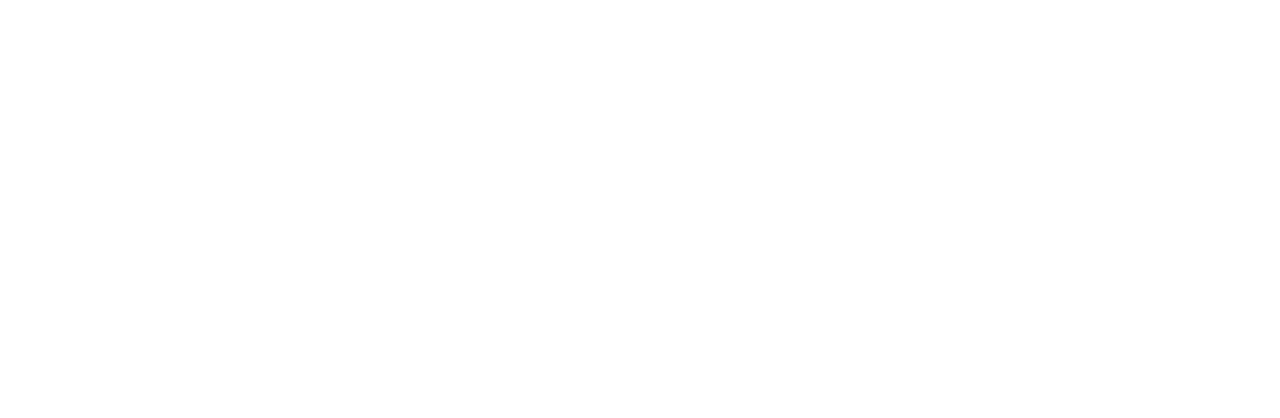
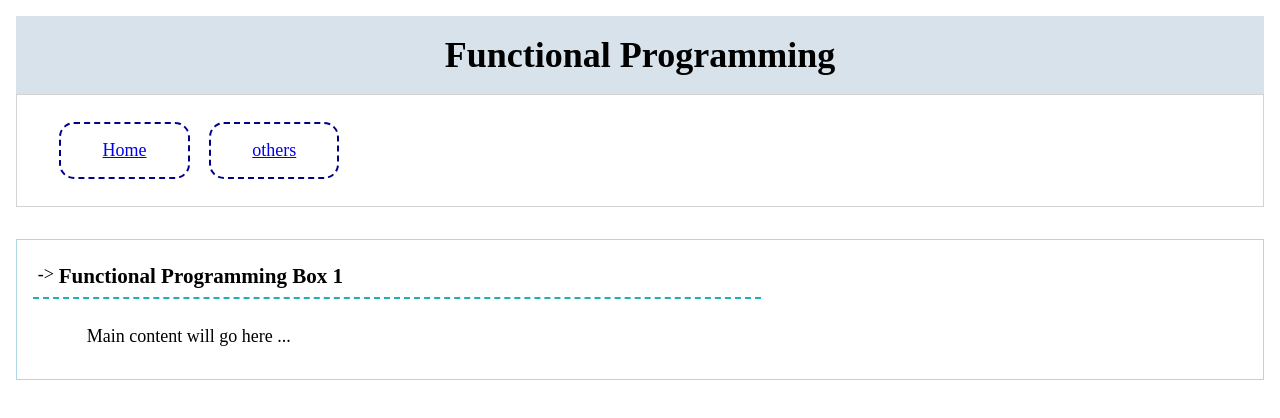
Before and after one commit to hassana9197/functional-programming, a website: page index.html in a window 1280 px wide. Drawn offline with nearby package versions, Linux system fonts and the light colour scheme.

Commit message:
commit again :)

```diff
--- a/index.html
+++ b/index.html
@@ -6,14 +6,51 @@
           content="width=device-width, user-scalable=no, initial-scale=1.0, maximum-scale=1.0, minimum-scale=1.0">
     <meta http-equiv="X-UA-Compatible" content="ie=edge">
     <title>Functional Programming</title>
+    <link rel="stylesheet" href="public/src/css/style.css">
 </head>
 <body>
 
     <div id="allContent" >
-        <header></header>
+        <!-- START OF SITE HEADER -->
+        <header id="siteHeader" >
+            <div id="siteTitle" >
+                <h1 id="siteTitleText" >Functional Programming</h1>
+            </div>
+            <nav id="siteMenuBar" >
+                <ul id="siteMenuBarList" >
+                    <li id="siteMenuBarListItem1" >
+                        <a id="siteMenuBarListItem1Link" href="./" >Home</a>
+                    </li>
+                    <li id="siteMenuBarListItem2" >
+                        <a id="siteMenuBarListItem2Link" href="#" >others</a>
+                    </li>
+                </ul>
+            </nav>
+        </header>
+        <!-- END OF SITE HEADER -->
+
+        <!-- START OF MAIN CONTENT -->
+        <main>
+            <div id="content">
+                <article id="box1" class="content-box">
+                    <header>
+                        <h3>Functional Programming Box 1</h3>
+                    </header>
+                    <section class="content-item-body" >
+                        <p>Main content will go here ...</p>
+                    </section>
+                </article>
+            </div>
+        </main>
+        <!-- END OF MAIN CONTENT -->
+
     </div>
 
-    <div id="scripts">
+    <div id="scripts" style="display: none" >
+        <div id="librariesScripts">
+            <script src="node_modules/lodash/lodash.min.js" ></script>
+            <script src="node_modules/ramda/dist/ramda.min.js"></script>
+        </div>
         <script src="./index.js"></script>
         <script>
             /** Git Learning Web App*/
--- a/index.js
+++ b/index.js
@@ -0,0 +1,33 @@
+'use strict';
+
+/** Chapter 3: Few Data Structures, Many Operations */
+function fact(number) {
+    if (number < 0) {
+        throw new Error('Please insert number bigger than zero!');
+    }
+
+    if (number === 0 || number === 1) {
+        return 1;
+    }
+
+    return number * fact(number - 1);
+
+}
+
+class Person {
+    constructor(firstName, lastName) {
+        this.firstName = firstName;
+        this.lastName = lastName;
+    }
+}
+
+const p1 = new Person('a', 'b');
+const p2 = new Person('c', 'd');
+const p3 = new Person('e', 'f');
+const p4 = new Person('g', 'h');
+
+const persons = [p1, p2, p3, p4];
+
+_.each(persons, s => {
+    s.fullName = s.firstName + ' ' + s.lastName
+});
--- a/package.json
+++ b/package.json
@@ -13,6 +13,7 @@
   "author": "Hassan",
   "license": "MIT",
   "dependencies": {
-    "lodash": "^4.17.20"
+    "lodash": "^4.17.20",
+    "ramda": "^0.27.1"
   }
 }
--- /dev/null
+++ b/public/src/js/app.t.js
@@ -0,0 +1,2 @@
+"use strict";
+//# sourceMappingURL=app.t.js.map
--- a/public/src/scss/style.scss
+++ b/public/src/scss/style.scss
@@ -0,0 +1,80 @@
+/*
+This is style for this project.
+*/
+
+*, *::after, *::before {
+  padding: 0;
+  margin: 0;
+  box-sizing: content-box;
+}
+body {
+  font-family: "IBM Plex Mono", serif;
+  font-size: 18px;
+}
+
+/* START OF SITE HEADER */
+#siteHeader {
+  padding: 1rem;
+  #siteTitle {
+    text-align: center;
+    padding: 1em;
+    background-color: #d8e2eb;
+  }
+  #siteMenuBar {
+    padding: 1.5em;
+    border: 1px solid lightgray;
+  }
+  #siteMenuBarList {
+    display: flex;
+    list-style: none;
+    min-width: 25rem;
+    text-align: center;
+    li {
+      flex: 0 0 10%;
+      margin: 0 0.85em;
+      a {
+        display: inline-block;
+        width: 100%;
+        padding: 1rem .2em;
+        border: 2px dashed darkblue;
+        border-radius: 15px;
+        &:hover {
+          background-color: aliceblue;
+        }
+        &:visited {
+          color: rgb(59, 59, 212);
+        }
+      }
+    }
+  }
+}
+/* END OF SITE HEADER */
+
+/* START OF SITE MAIN CONTENT */
+main {
+  margin: 1rem;
+  #content {
+    .content-box {
+      border: 1px solid lightblue;
+      padding: 1rem;
+      header {
+        border-bottom: 2px dashed lightseagreen;
+        width: 60%;
+        margin-bottom: .7rem;
+        padding: .5rem 0;
+        &::before {
+          padding: 0 0.3rem;
+          content: '->';
+          display: inline-block;
+          float: left;
+          clear: left;
+        }
+      }
+      .content-item-body {
+        text-indent: 1cm;
+        padding: 1rem;
+      }
+    }
+  }
+}
+/* END OF SITE MAIN CONTENT */
```
Also changed, not shown: CONTRIBUTING.md (deleted, +0 -1 lines), tsconfig.json (added, +66 -0 lines), public/src/css/style.css (added), public/src/ts/main/main.ts (added), 2 other files.
